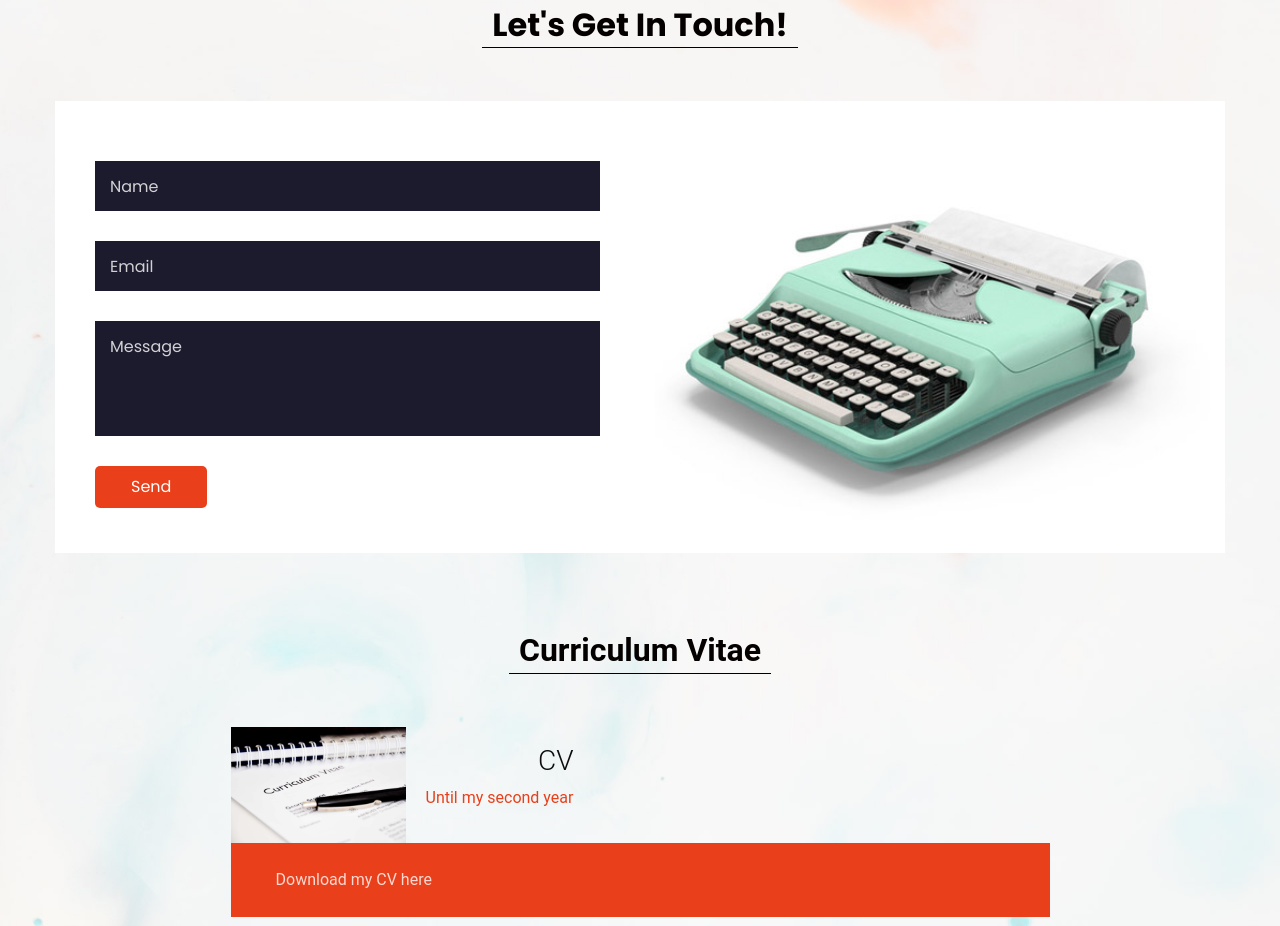
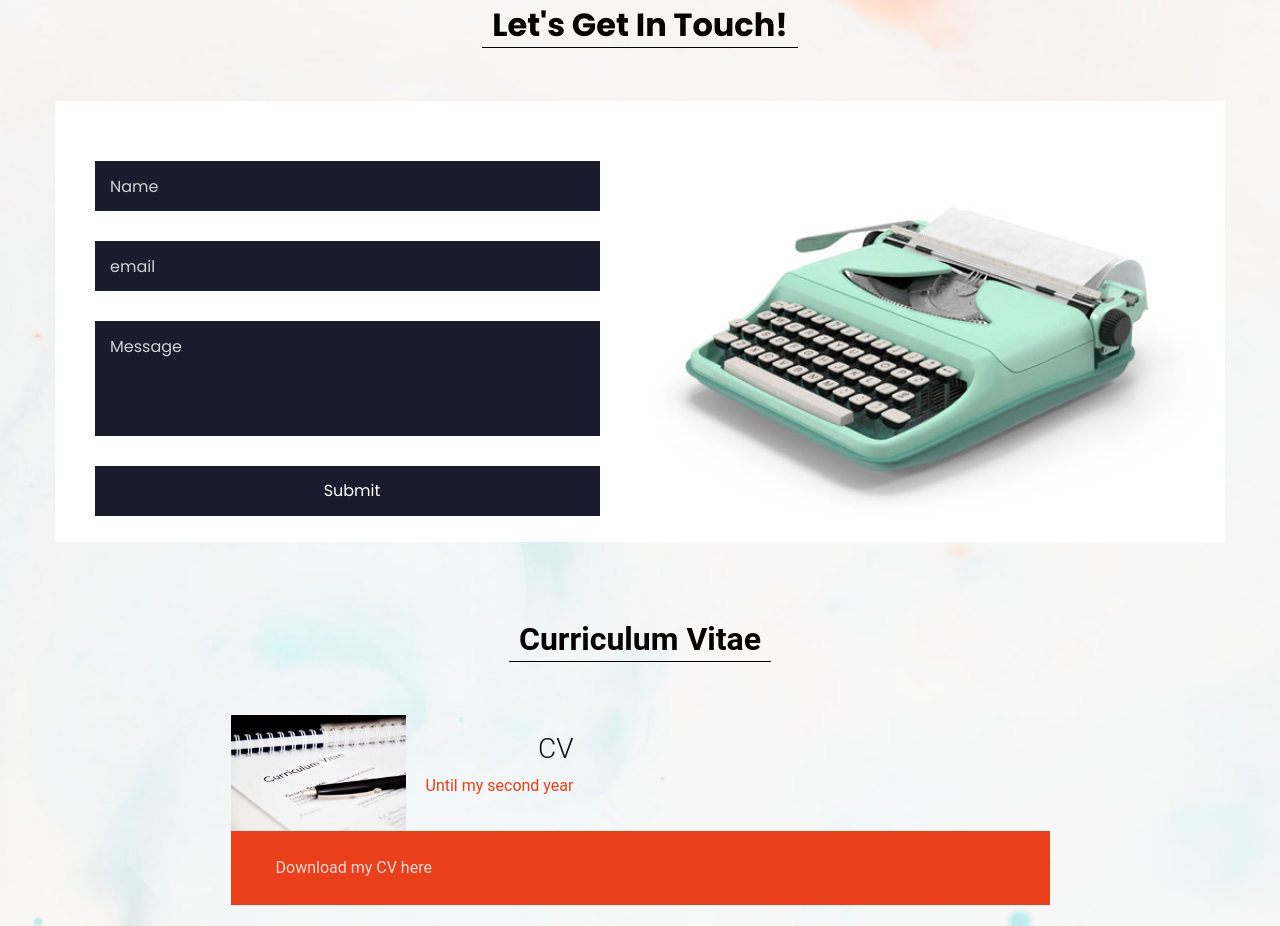
Before and after one commit to ParthP3/ParthP3.github.io, a plain HTML site: page index.html in a window 1280 px wide. Shown: the part 1577-2503 px from the top of the page. Drawn offline with nearby package versions, Linux system fonts and the light colour scheme.

Commit message:
Form responses

```diff
--- a/index.html
+++ b/index.html
@@ -199,13 +199,11 @@
         <div class="row">
           <div class="col-md-6">
             <div class="contact_form ">
-              <form action="">
-                <input type="text" placeholder="Name ">
-                <input type="email" placeholder="Email">
-                <input type="text" placeholder="Message" class="message_input">
-                <button>
-                  Send
-                </button>
+              <form action="https://formspree.io/f/xeqwnqlw" method="POST">
+                <input type="text" placeholder="Name" name="name">
+                <input type="email" placeholder="email" name="email">
+                <input type="text" placeholder="Message" class="message_input" name="message">
+                <input type="submit" name="submit" id="submit" value="Submit">
               </form>
             </div>
           </div>
```
Also changed, not shown: contact.html (+1 -1 lines).
